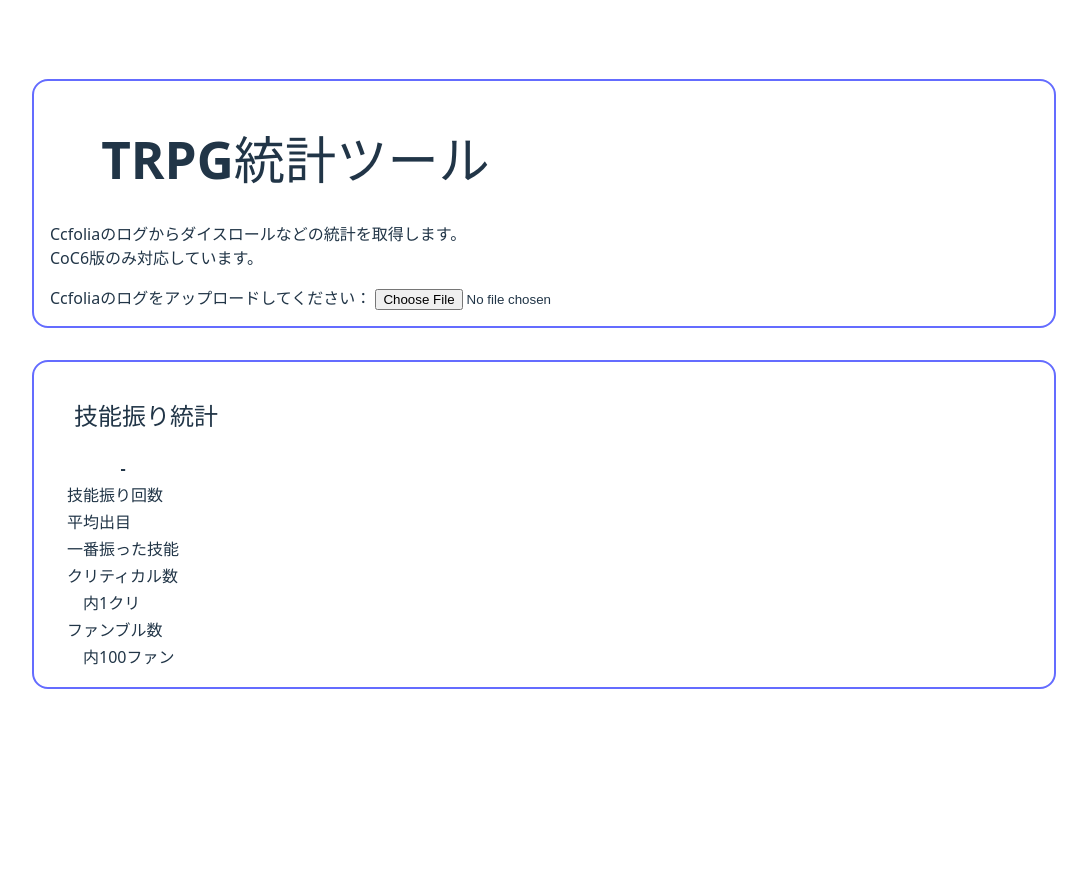
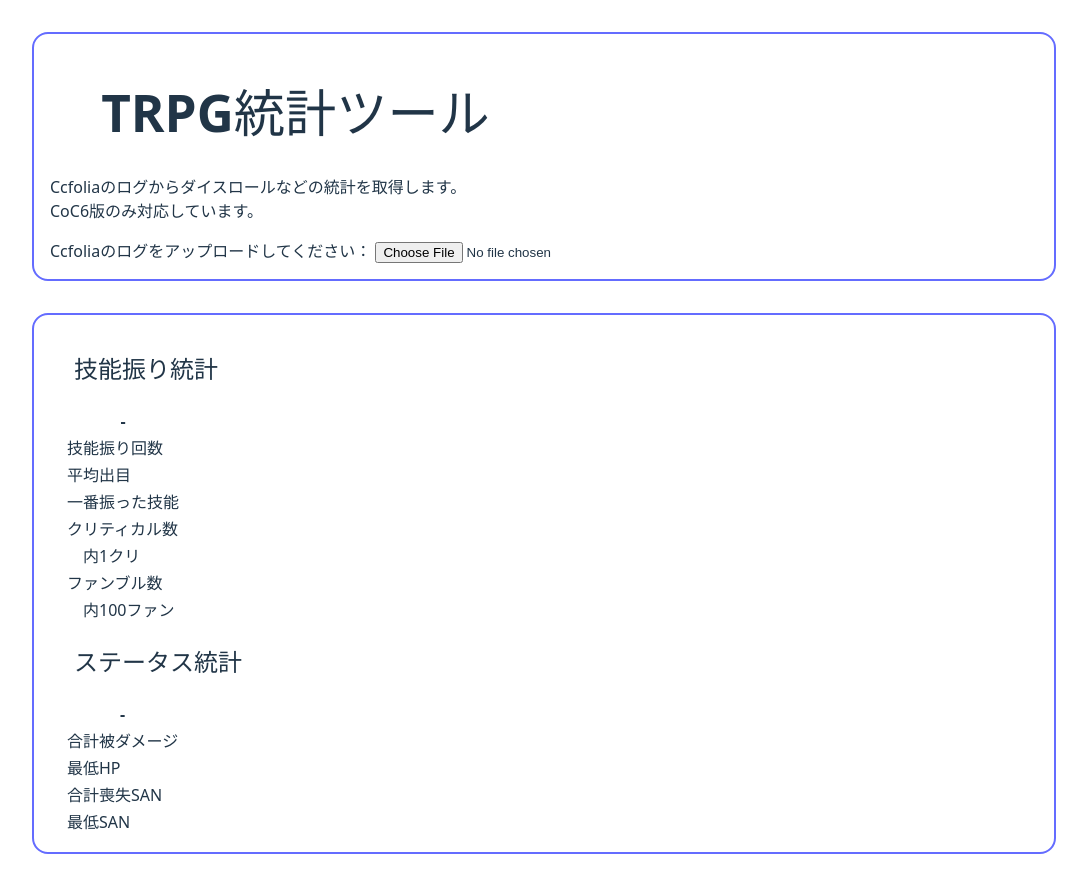
Before and after one commit to tukasa0001/DiceStats, a React (Vite) app: page / in a window 1280 px wide. Shown: the top 892 px of the page, without its empty margins (96-1183 px from the left). Before the commit the page ends 800 px from the top, so only its background shows below. Built offline with nearby package versions, Linux system fonts and the light colour scheme.

Commit message:
ステータス統計を追加

```diff
--- a/src/Stats.tsx
+++ b/src/Stats.tsx
@@ -20,6 +20,9 @@ class Stat {
 
     // ステータス関連
     totalDamage: number = 0;
+    minHealth: number | undefined = undefined;
+    totalLostSAN: number = 0;
+    minSAN: number | undefined = undefined
 };
 
 const Stats: FC = () => {
@@ -27,14 +30,18 @@ const Stats: FC = () => {
     const log = parseCcfoliaLog(file);
 
     const stats = new Map<string, Stat>();
+    const getStat = (name: string) => {
+        let stat = stats.get(name);
+        if (stat === undefined) {
+            stat = new Stat();
+            stats.set(name, stat);
+        }
+        return stat;
+    }
 
     for (let msg of log) {
         if (msg instanceof CoCSkillRollMessage) {
-            let stat = stats.get(msg.sender);
-            if (stat === undefined) {
-                stat = new Stat();
-                stats.set(msg.sender, stat);
-            }
+            const stat = getStat(msg.sender);
             stat.skillRollNum++;
             stat.skillRollSum += msg.diceValue;
             if (msg.isSuccess()) {
@@ -58,14 +65,27 @@ const Stats: FC = () => {
             stat.skillRolls.set(msg.skill, (stat.skillRolls.get(msg.skill) ?? 0) + 1);
         }
         else if (msg instanceof ParamChangeMessage) {
-            if (msg.paramName === "HP" && msg.value < msg.prevValue) {
-                // HP減少
-                let stat = stats.get(msg.sender);
-                if (stat === undefined) {
-                    stat = new Stat();
-                    stats.set(msg.sender, stat);
+            if (msg.paramName === "HP") {
+                // HP変動
+                const stat = getStat(msg.sender);
+                if (stat.minHealth === undefined || msg.value < stat.minHealth) {
+                    stat.minHealth = msg.value;
                 }
-                stat.totalDamage += msg.prevValue - msg.value;
+                if (msg.value < msg.prevValue) {
+                    // HP減少
+                    stat.totalDamage += msg.prevValue - msg.value;
+                }
+            }
+            if (msg.paramName === "SAN") {
+                // SAN変動
+                const stat = getStat(msg.sender);
+                if (stat.minSAN === undefined || msg.value < stat.minSAN) {
+                    stat.minSAN = msg.value;
+                }
+                if (msg.value < msg.prevValue) {
+                    // SAN減少
+                    stat.totalLostSAN += msg.prevValue - msg.value;
+                }
             }
         }
     }
@@ -98,6 +118,14 @@ const Stats: FC = () => {
                 Data("内1クリ", list.map(tp => tp[1].spCriticalNum), true),
                 Data("ファンブル数", list.map(tp => tp[1].fumbleNum)),
                 Data("内100ファン", list.map(tp => tp[1].spFumbleNum), true)
+            ]} />
+
+            <h2>ステータス統計</h2>
+            <StatTable characters={list.map(tp => tp[0])} data={[
+                Data("合計被ダメージ", list.map(tp => tp[1].totalDamage)),
+                Data("最低HP", list.map(tp => tp[1].minHealth ?? "N/A")),
+                Data("合計喪失SAN", list.map(tp => tp[1].totalLostSAN)),
+                Data("最低SAN", list.map(tp => tp[1].minSAN ?? "N/A"))
             ]} />
         </div>
     );
```
